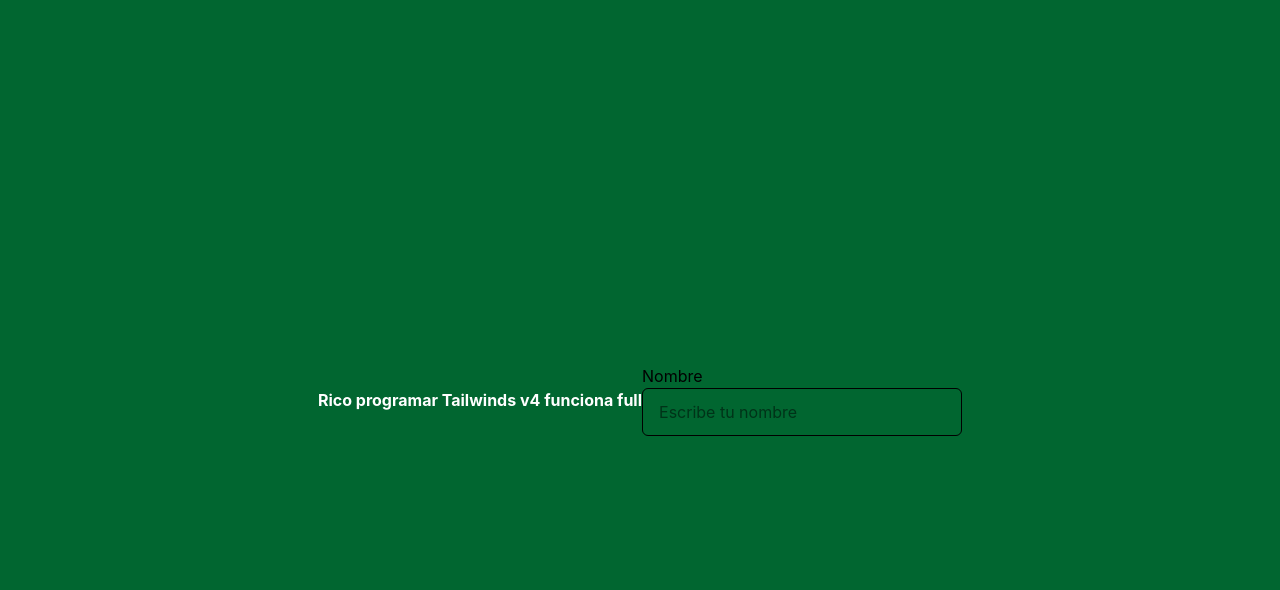
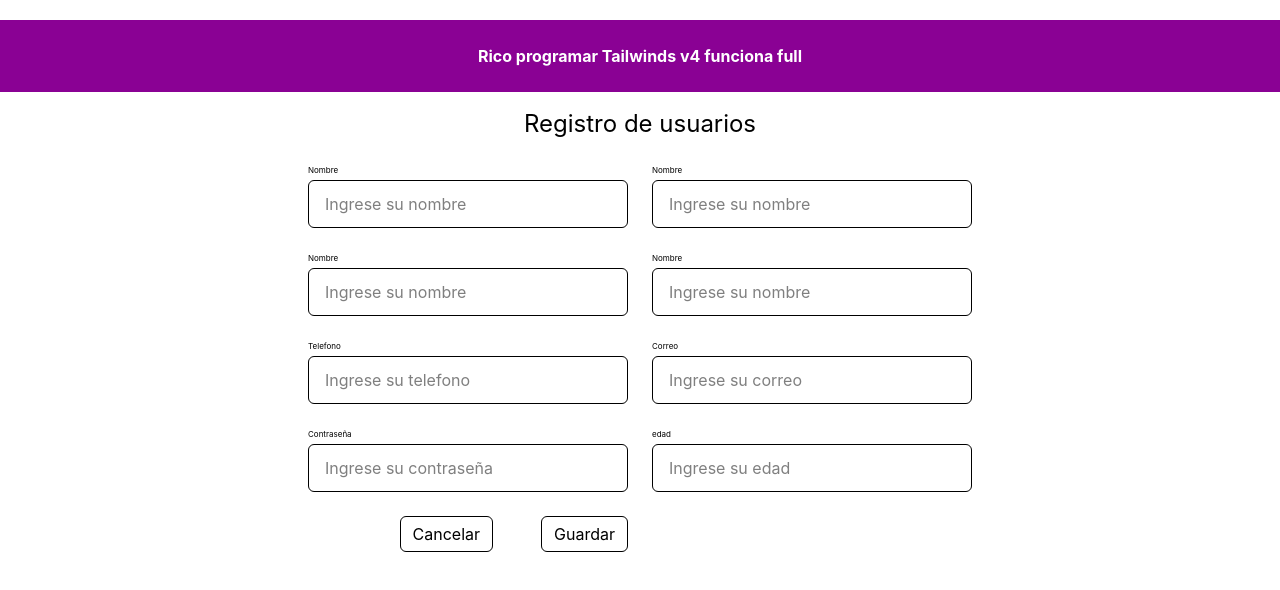
Before and after one commit to tefalover/3147206-react, a React (Vite) app: page / in a window 1280 px wide. Shown: the top 590 px of the page. Built offline with nearby package versions, Linux system fonts and the light colour scheme.

Commit message:
feat: Se creo componente de registro de usuario, se implemento las rutas con un alias y se realizo encapsulamiento de modulos

```diff
--- a/src/app/App.jsx
+++ b/src/app/App.jsx
@@ -1,16 +1,15 @@
-import Input from "../shared/components/Input.jsx"
+// import Input  from "../shared/components/Input";
+import { CreateUserPage } from "@/features/users"
 
 export default function App(){
     return(
-        <div className="min-h-screen bg-green-800 flex items-center        justify-center">
-            <h1  className="text-white text-4x1 font-bold">
+        <div className=" min-h text-center grid grid-cols-1 gap-4  mt-5 ">
+            <h1  className="text-white text-4x1 font-bold bg-fuchsia-800 p-6">
                 Rico programar Tailwinds v4 funciona full
             </h1>
 
-            <Input
-                label="Nombre"
-                placeholder="Escribe tu nombre"
-            />
+            <CreateUserPage/>
+
         </div>
     )
 };
--- /dev/null
+++ b/src/features/users/components/UserRegisterForm.jsx
@@ -0,0 +1,102 @@
+import {Input, Button} from "@/shared"
+
+export default function UserRegisterForm(){
+
+        //  Handle
+        const handleNameChange = (e) =>{
+            console.log("Nombre", e.target.value)
+        }
+        const  handleEmailBlur= (e) =>{
+            console.log("Email: ", e.target.value)
+        }
+
+
+    return(
+        <div>
+            <h1 className="text-text-primary text-2xl mb-6">
+                Registro de usuarios
+            </h1>
+
+            <form className="grid grid-cols-1 items-center gap-6">
+                {/* Input */}
+                <div className="grid grid-cols-2 gap-6 my-0  mx-auto">
+
+                    <Input
+                        label="Nombre"
+                        placeholder="Ingrese su nombre"
+                        type="tel"
+                        onChange = {handleNameChange}
+
+                    />
+                    <Input
+                        label="Nombre"
+                        placeholder="Ingrese su nombre"
+                        type="tel"
+                    />
+                    <Input
+                        label="Nombre"
+                        placeholder="Ingrese su nombre"
+                        type="tel"
+                    />
+                    <Input
+                        label="Nombre"
+                        placeholder="Ingrese su nombre"
+                        type="tel"
+                    />
+
+                    <Input
+                        label="Telefono"
+                        placeholder="Ingrese su telefono"
+                        type="tel"
+                    />
+                    <Input
+                        label="Correo"
+                        placeholder="Ingrese su correo"
+                        type="email"
+                        onBlur={handleEmailBlur}
+                    />
+                    <Input
+                        label="Contraseña"
+                        placeholder="Ingrese su contraseña"
+                        type="password"
+                    />
+                    <Input
+                        label="edad"
+                        placeholder="Ingrese su edad"
+                        type="number"
+                    />
+
+                    {/*  Action */}
+
+                    <div className="flex items-end justify-end gap-12">
+
+                        <Button
+                            variant="secondary"
+                            size="sm"
+                        >
+                            Cancelar
+                        </Button>
+
+                        <Button
+                            variant="primary"
+                            size="sm"
+                        >
+                            Guardar
+                        </Button>
+
+
+                    </div>
+                </div>
+
+
+
+
+            </form>
+
+
+        </div>
+
+
+
+    )
+}
--- a/src/features/users/index.js
+++ b/src/features/users/index.js
@@ -1 +1,2 @@
 // exponer todas las rutas (encapsulamiento)
+export { default as CreateUserPage } from "./pages/CreateUserPage";
--- /dev/null
+++ b/src/features/users/pages/CreateUserPage.jsx
@@ -0,0 +1,11 @@
+import UserRegisterForm from "../components/UserRegisterForm";
+
+export default function CreateUserPage(){
+
+    return(
+        <div>
+            <UserRegisterForm/>
+        </div>
+    )
+
+}
--- a/src/shared/components/Button.jsx
+++ b/src/shared/components/Button.jsx
@@ -0,0 +1,59 @@
+/**
+ * Componente button
+ *
+ * Boton reutilizable con variables visuales y tamaños controlados, área interactiva mpinima de 48px
+ * */
+import { Children } from "react";
+
+
+
+export default function Button({
+    variant = "primary",//Define el estilo visual
+    size = "md",        //Define tamaño visual
+    type = "button",    //Tipos de botón (button, submit, reset)
+    children,           //Conteniso interno del botón(texto, ícono)
+    ...props            //Propiedades adicionales(onClick, disable, etc)
+}){
+
+    const variants = {
+        primary: "bg text-brand border",
+        secondary: "bg-background border border-border text-text-inverse hover:bg-surface-muted",
+    };
+    const sizes = {
+        sm:`
+            h-9 px-3
+            before:absolute before:content['']
+            before:-inset-y-[6px] before:-inset-x-[0px]
+        `,
+        md:`
+            h-10 px-4
+            before:absolute before:content['']
+            before:-inset-y-[5px] before:-inset-x-[0px]
+        `
+    }
+
+    return(
+
+        <button
+            className= {`
+                relative
+                inline-flex items-center justify-center
+                rounded-md
+                transition-colors
+                ${variants[variant]}
+                ${sizes[size]}
+                ${type}
+                `}
+
+                {...props}
+                >
+
+                {children}
+
+
+        </button>
+    )
+
+
+
+}
--- a/src/shared/components/Input.jsx
+++ b/src/shared/components/Input.jsx
@@ -8,22 +8,35 @@
         //  Contenedor del input que se exporta con label, cuerpo y feedback massage
         <div className="w-[320px]">
             {/* Label */}
+
+        {label && (
             <label
                 className="
-                    block,
-                    text-caption
+                    block
+                    text-[8px]
                     mb-1
-                    text-text-primary
+                    place-self-start
+                "
+            >
+                {label}
+            </label>
+        )}
+
+
+
+            {/* =========================================================== */}
+
+            {/* Contenedor del input */}
+            <div
+                className="
+                    relative
+                    h-12
+                    flex
+                    items-center
                 ">
 
-                {label}
-            </label>
-
-            {/* Contenedor del input */}
-            <div>
 
                 {/* Área interactiva invicible de un input 48px */}
-
                 <div
                     className="
                         absolute
@@ -37,13 +50,12 @@
                         //`focus() `  cambia el foco del usuario ese elemento)
                         e.currentTarget.nextSibling.focus();
                     }}
-                    >
-
-                </div>
+                    />
 
                 {/* Área visual del input */}
 
                 <input
+                    type={type}
                     className="
                         relative
                         w-full
@@ -53,7 +65,6 @@
                         border-border
                         px-4
                         text-bese
-
                         focus:outline-none
                         focus:ring-2
                         focus:ring-focus-ring
@@ -61,8 +72,6 @@
                         "
                         {...props}
                         >
-
-
                 </input>
 
 
--- a/src/shared/index.js
+++ b/src/shared/index.js
@@ -0,0 +1,2 @@
+export { default as Input } from "./components/Input";
+export { default as Button } from "./components/Button";
--- a/vite.config.js
+++ b/vite.config.js
@@ -1,11 +1,22 @@
 import { defineConfig } from 'vite'
+import react from '@vitejs/plugin-react'
 import tailwindcss from '@tailwindcss/vite'
-import react from '@vitejs/plugin-react'
+import { fileURLToPath} from 'url'
+import {dirname, resolve} from 'path'
+
+// Crear __dirname compatible con Es Modules
+const __filename = fileURLToPath(import.meta.url)
+const __dirname = dirname(__filename)
 
 // https://vite.dev/config/
 export default defineConfig({
   plugins: [
     react(),
-    tailwindcss()
+    tailwindcss(),
   ],
+  resolve:{
+    alias:{
+      '@' : resolve(__dirname, 'src'),//Cuando veas @,interpretalo como /src
+    },
+  },
 })
```
